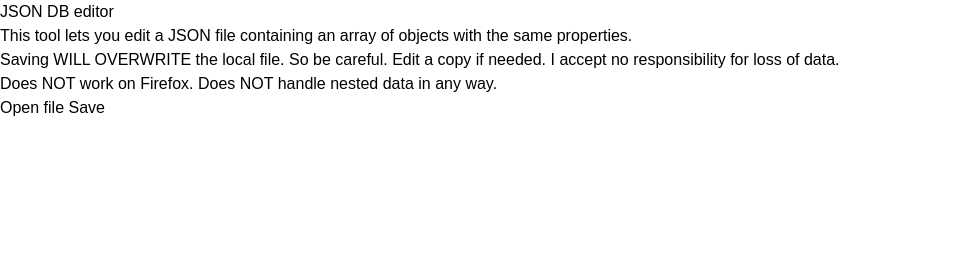
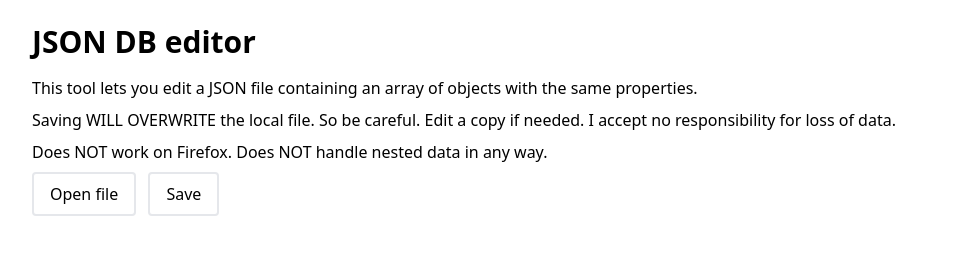
Before and after one commit to rosswintle/json-db, a website: page index.html in a window 1280 px wide. Shown: the whole page, without its empty margins (0-958 px from the left). Drawn offline with nearby package versions, Linux system fonts and the light colour scheme; files that its build step writes are made by us from their sources.

Commit message:
Some styling

```diff
--- a/index.html
+++ b/index.html
@@ -7,14 +7,14 @@
     <link href="/dist/styles.css" rel="stylesheet">
     <title>JSON Editor</title>
 </head>
-<body style="font-family: sans-serif;">
+<body class="px-8 py-6">
     <main x-data="jsonData">
-        <h1>JSON DB editor</h1>
-        <p>This tool lets you edit a JSON file containing an array of objects with the same properties.</p>
-        <p>Saving WILL OVERWRITE the local file. So be careful. Edit a copy if needed. I accept no responsibility for loss of data.</p>
-        <p>Does NOT work on Firefox. Does NOT handle nested data in any way.</p>
-        <button @click="loadFile">Open file</button>
-        <button @click="saveFile">Save</button>
+        <h1 class="text-3xl font-bold mb-4">JSON DB editor</h1>
+        <p class="mb-2">This tool lets you edit a JSON file containing an array of objects with the same properties.</p>
+        <p class="mb-2">Saving WILL OVERWRITE the local file. So be careful. Edit a copy if needed. I accept no responsibility for loss of data.</p>
+        <p class="mb-2">Does NOT work on Firefox. Does NOT handle nested data in any way.</p>
+        <button class="border-2 rounded px-4 py-2 mr-2" @click="loadFile">Open file</button>
+        <button class="border-2 rounded px-4 py-2 mr-2" @click="saveFile">Save</button>
 
         <table>
             <thead>
```
Also changed, not shown: dist/styles.css (added).
